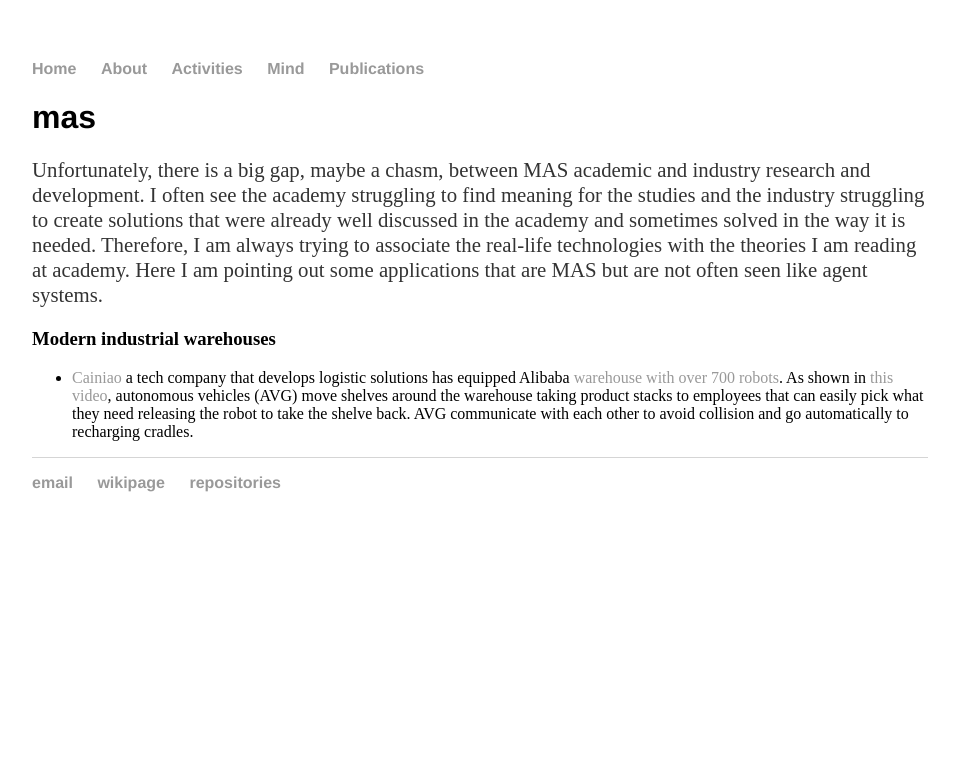
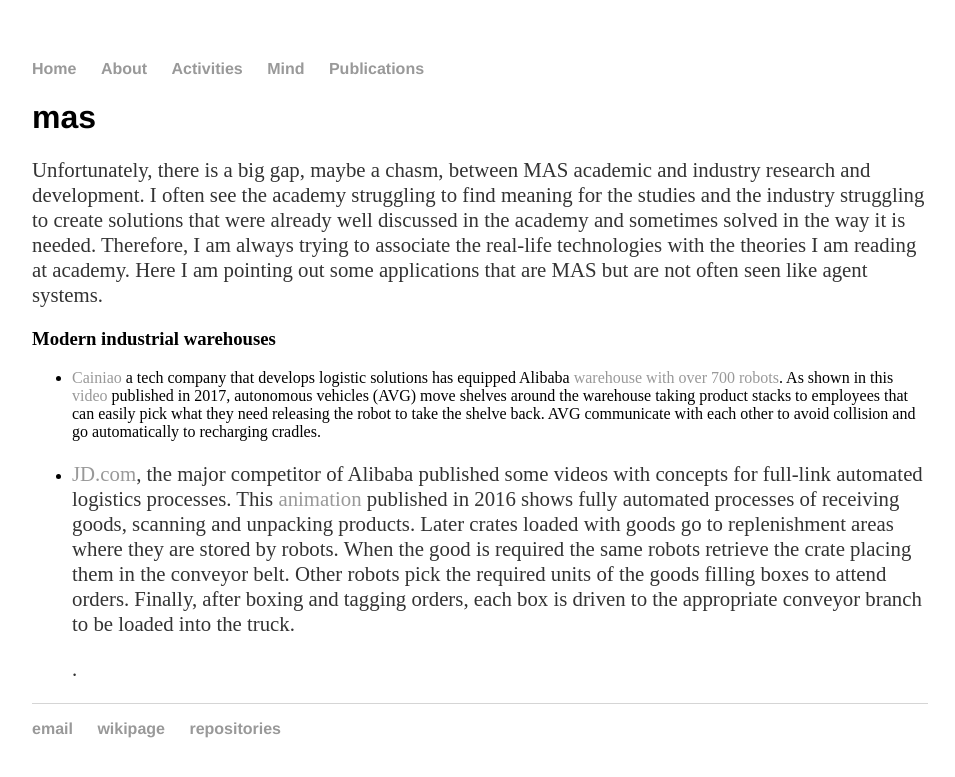
Before and after one commit to cleberjamaral/cleberjamaral.github.io, a Jekyll site: the page built from knowledge/programming/mas.md, in a window 1280 px wide. Shown: the top 777 px of the page, without its empty margins (160-1115 px from the left). Built offline with Jekyll 4.4.1, drawn with Linux system fonts in a browser that asks for light colours; our own code applies the rules of GitHub Pages for plain Markdown files.

Commit message:
GitBook: [master] one page modified

```diff
--- a/knowledge/programming/mas.md
+++ b/knowledge/programming/mas.md
@@ -8,4 +8,7 @@ Unfortunately, there is a big gap, maybe a chasm, between MAS academic and indus
 
 ### Modern industrial warehouses
 
-* [Cainiao](https://global.cainiao.com/) a tech company that develops logistic solutions has equipped Alibaba [warehouse with over 700 robots](https://www.cnbc.com/2018/10/30/alibaba-cainiao-chinas-biggest-robot-warehouse-for-singles-day.html). As shown in [this video](https://www.youtube.com/watch?v=bvEzDNxj7hA), autonomous vehicles \(AVG\) move shelves around the warehouse taking product stacks to employees that can easily pick what they need releasing the robot to take the shelve back. AVG communicate with each other to avoid collision and go automatically to recharging cradles.
+* [Cainiao](https://global.cainiao.com/) a tech company that develops logistic solutions has equipped Alibaba [warehouse with over 700 robots](https://www.cnbc.com/2018/10/30/alibaba-cainiao-chinas-biggest-robot-warehouse-for-singles-day.html). As shown in this[ video](https://www.youtube.com/watch?v=bvEzDNxj7hA) published in 2017, autonomous vehicles \(AVG\) move shelves around the warehouse taking product stacks to employees that can easily pick what they need releasing the robot to take the shelve back. AVG communicate with each other to avoid collision and go automatically to recharging cradles.
+* [JD.com](http://jd.com), the major competitor of Alibaba published some videos with concepts for full-link automated logistics processes. This [animation](https://www.youtube.com/watch?v=u2ucFo-cghQ) published in 2016 shows fully automated processes of receiving goods, scanning and unpacking products. Later crates loaded with goods go to replenishment areas where they are stored by robots. When the good is required the same robots retrieve the crate placing them in the conveyor belt. Other robots pick the required units of the goods filling boxes to attend orders. Finally, after boxing and tagging orders, each box is driven to the appropriate conveyor branch to be loaded into the truck.
+
+  .
```
